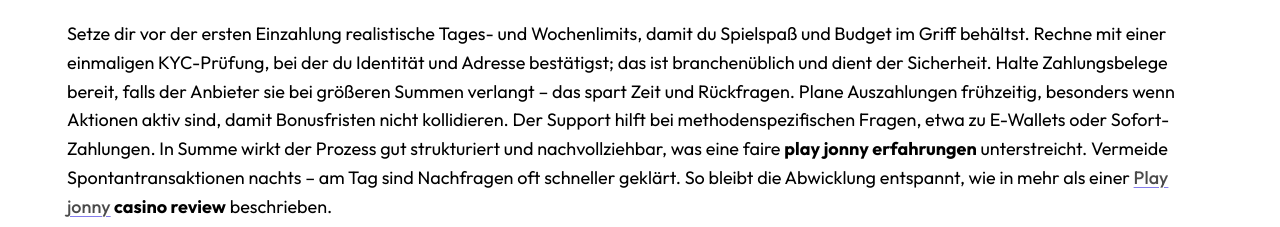
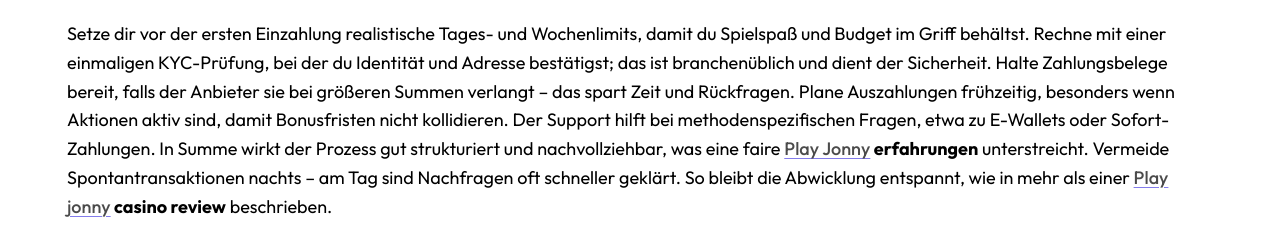
Before and after one commit to vgk-69/playjonny-casino.co.at, a plain HTML site: page index.html in a window 1280 px wide. Shown: the part 4800-5027 px from the top of the page. Drawn offline with Linux system fonts and the light colour scheme.

Commit message:
Update index.html

```diff
--- a/index.html
+++ b/index.html
@@ -367,7 +367,7 @@ verlangt – das spart Zeit und Rückfragen. Plane Auszahlungen frühzeitig,
 besonders wenn Aktionen aktiv sind, damit Bonusfristen nicht
 kollidieren. Der Support hilft bei methodenspezifischen Fragen, etwa zu
 E-Wallets oder Sofort-Zahlungen. In Summe wirkt der Prozess gut
-strukturiert und nachvollziehbar, was eine faire <strong>play jonny
+strukturiert und nachvollziehbar, was eine faire <strong><a href="https://playjonny.gr" title="Play Jonny">Play Jonny</a>
 erfahrungen</strong> unterstreicht. Vermeide Spontantransaktionen nachts – am
 Tag sind Nachfragen oft schneller geklärt. So bleibt die Abwicklung
 entspannt, wie in mehr als einer <strong><a href="https://play-jonny.at" title="Play jonny">Play jonny</a> casino review</strong>
```
